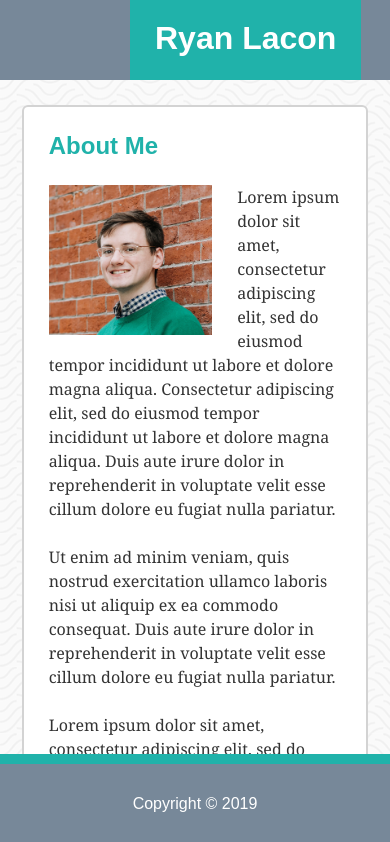
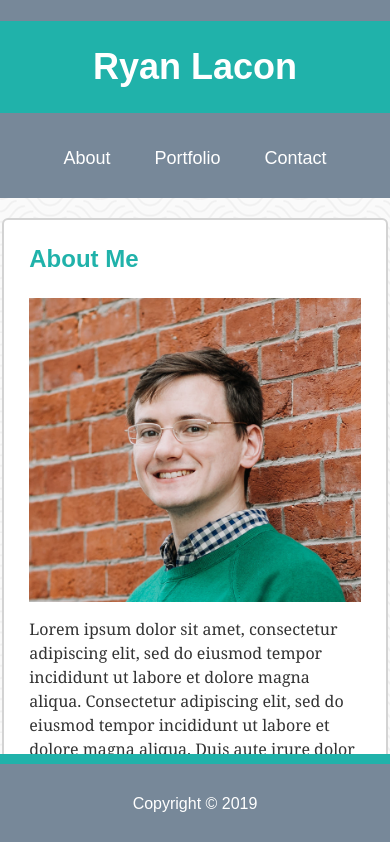
Before and after one commit to rlacon/Responsive-Portfolio, a plain HTML site: page index.html in a window 390 px wide. Shown: the top 842 px of the page. Drawn offline with Linux system fonts and the light colour scheme.

Commit message:
Added media queries and fixed styling of navbar

```diff
--- a/index.html
+++ b/index.html
@@ -1,4 +1,5 @@
 <!DOCTYPE html>
+
 <head>
     <!--<link rel="stylesheet" href="reset.css">-->
     <link rel="stylesheet" type="text/css" href="style.css">
@@ -6,27 +7,48 @@
 </head>
 
 <body>
-    <header>
-        <div class="logo">
-            <h1><a href="index.html">Ryan Lacon</a></h1>
-        </div>
-
-        <div class="navLinks">
-            <ul>
-                <li><a href="index.html">About</a></li>
-                <li><a href="portfolio.html">Portfolio</a></li>
-                <li><a href="contact.html">Contact</a></li>
-            </ul>
-        </div>
-    </header>
+        <div class="header">
+                <a href="index.html"><h1>Ryan Lacon</h1></a>
+                <div class="header-right">
+                    <a href="index.html">About</a>
+                    <a href="portfolio.html">Portfolio</a>
+                    <a href="contact.html">Contact</a>
+                </div>
+            </div>
 
     <div class="pageContent">
         <h2>About Me</h2>
         <img id="ryanPic" src="images/me.jpg" alt="A photo of Ryan Lacon wearing glasses and a green sweater.">
-        <p>Lorem ipsum dolor sit amet, consectetur adipiscing elit, sed do eiusmod tempor incididunt ut labore et dolore magna aliqua. Consectetur adipiscing elit, sed do eiusmod tempor incididunt ut labore et dolore magna aliqua. Duis aute irure dolor in reprehenderit in voluptate velit esse cillum dolore eu fugiat nulla pariatur.<br><br>Ut enim ad minim veniam, quis nostrud exercitation ullamco laboris nisi ut aliquip ex ea commodo consequat. Duis aute irure dolor in reprehenderit in voluptate velit esse cillum dolore eu fugiat nulla pariatur.<br><br>Lorem ipsum dolor sit amet, consectetur adipiscing elit, sed do eiusmod tempor incididunt ut labore et dolore magna aliqua. Duis aute irure dolor in reprehenderit in voluptate velit esse cillum dolore eu fugiat nulla pariatur.</p>
+        <p>Lorem ipsum dolor sit amet, consectetur adipiscing elit, sed do eiusmod tempor incididunt ut labore et dolore
+            magna aliqua. Consectetur adipiscing elit, sed do eiusmod tempor incididunt ut labore et dolore magna
+            aliqua. Duis aute irure dolor in reprehenderit in voluptate velit esse cillum dolore eu fugiat nulla
+            pariatur.<br><br>Ut enim ad minim veniam, quis nostrud exercitation ullamco laboris nisi ut aliquip ex ea
+            commodo consequat. Duis aute irure dolor in reprehenderit in voluptate velit esse cillum dolore eu fugiat
+            nulla pariatur.<br><br>Lorem ipsum dolor sit amet, consectetur adipiscing elit, sed do eiusmod tempor
+            incididunt ut labore et dolore magna aliqua. Duis aute irure dolor in reprehenderit in voluptate velit esse
+            cillum dolore eu fugiat nulla pariatur.</p>
     </div>
     <footer>Copyright © 2019</footer>
 
+    <script>
+        // When the user scrolls the page, execute myFunction
+        window.onscroll = function () { myFunction() };
+
+        // Get the navbar
+        var navbar = document.getElementById("navbar");
+
+        // Get the offset position of the navbar
+        var sticky = navbar.offsetTop;
+
+        // Add the sticky class to the navbar when you reach its scroll position. Remove "sticky" when you leave the scroll position
+        function myFunction() {
+            if (window.pageYOffset >= sticky) {
+                navbar.classList.add("sticky")
+            } else {
+                navbar.classList.remove("sticky");
+            }
+        }
+    </script>
 </body>
 
 
--- a/style.css
+++ b/style.css
@@ -1,43 +1,36 @@
-header {
-    background: lightslategray;
-    height: 80px;
-    width: 100%;
-    margin-bottom: 25px;
+.header {
+    overflow: hidden;
+    background-color: lightslategray;
+    margin-bottom: 20px;
 }
 
-.logo {
-    padding-left: 130px;
-}
+.header a {
+    float: left;
+    color: white;
+
+    padding-right: 20px;
+    padding-left: 20px;
+    font-family: sans-serif;
+    text-decoration: none;
+    font-size: 18px;
+  }
+
+
+  .header-right {
+    float: right;
+    line-height: 5.5em;
+    padding-right: 100px;
+  }
 
 h1 {
-    float: left;
     background: lightseagreen;
     font-family: sans-serif;
     color: white;
-    padding-left: 25px;
-    padding-right: 25px;
-    height: 80px;
     margin: 0;
-    line-height: 2.4em;
+    padding: 25px;
+
 }
 
-.navLinks {
-    float: right;
-}
-
-ul {
-    list-style-type: none;
-    padding-right: 150px;
-}
-
-li {
-    display: inline-block;
-    padding-left: 30px;
-    padding-top: 13px;
-    font-family: sans-serif;
-    color: white;
-    font-size: 18px;
-}
 
 a {
     text-decoration: none;
@@ -149,6 +142,71 @@ footer {
     line-height: 5em;
 }
 
-@media screen and (max-width: 825px) {
-    header {display: none; float: right; display: block;}
+@media screen and (max-width: 640px) {
+  h1 {
+    float: none;
+  }
+
+  .header a {
+      float: none;
+      text-align: center;
+
+    }
+
+    .header-right {
+      padding: 0px;
+      text-align: center;
+      float: none;
+      line-height: 3em;
+      padding-bottom: 15px;
+    }
+
+    .pageContent {
+      width: 85%;
+      height: auto;
+
+    }
+
+  #ryanPic {
+    width: 100%;
+    height: auto;
+    padding-bottom: 15px;
+  }
+
+  .responsiveGallery {
+    width: 450px;
+  }
+
+  .gallery {
+    width: 80%;
+  }
 }
+
+/*  @media screen and (max-width: 760px) {
+    .header a {
+
+      text-align: center;
+      padding-right: 0px;
+    }
+
+    .header-right {
+      float: right;
+      padding-left: 25px;
+
+      padding-right: 0px;
+    }
+  }
+
+  @media screen and (max-width: 980px) {
+    .header a {
+      text-align: center;
+      padding-right: 25px;
+      margin: auto;
+    }
+
+    .header-right {
+      float: right;
+      padding-right: 25px;
+
+    }
+  }
```
Also changed, not shown: contact.html (+10 -12 lines), portfolio.html (+8 -11 lines).
